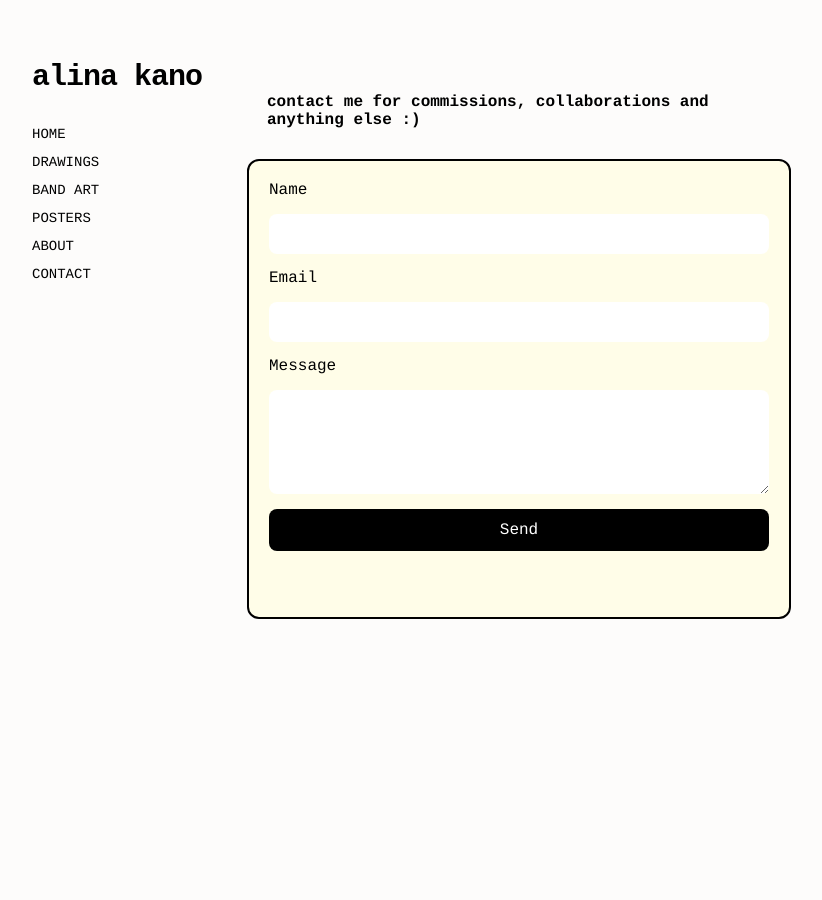
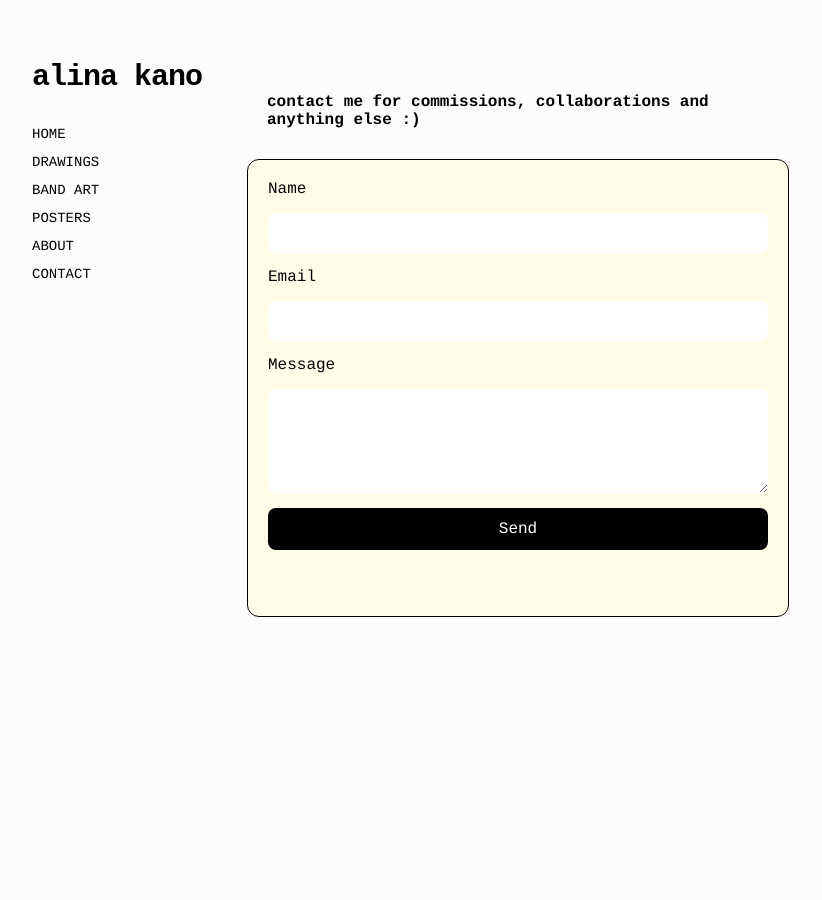
Before and after one commit to alinakano/alinakano.github.io, a Jekyll site: the page contact/index.html, which Jekyll copies as it is, in a window 1280 px wide. Shown: the whole page, without its empty margins (23-845 px from the left). Built offline with Jekyll 4.4.1, drawn with Linux system fonts in a browser that asks for light colours.

Commit message:
Update index.html

```diff
--- a/contact/index.html
+++ b/contact/index.html
@@ -24,7 +24,7 @@ allie does it on her own in 2025
       padding: 20px;
       background: #fffde8;
       border-radius: 12px;
-		border: 2px solid #000000;
+		border: 1px solid #000000;
       box-shadow: none;
       text-align: center;
       opacity: 0;
@@ -58,7 +58,7 @@ allie does it on her own in 2025
     .contact-form input,
     .contact-form textarea {
       padding: 12px;
-      border: none;
+      border: 1px;
       border-radius: 8px;
       font-size: 14px;
       width: 100%;
```
